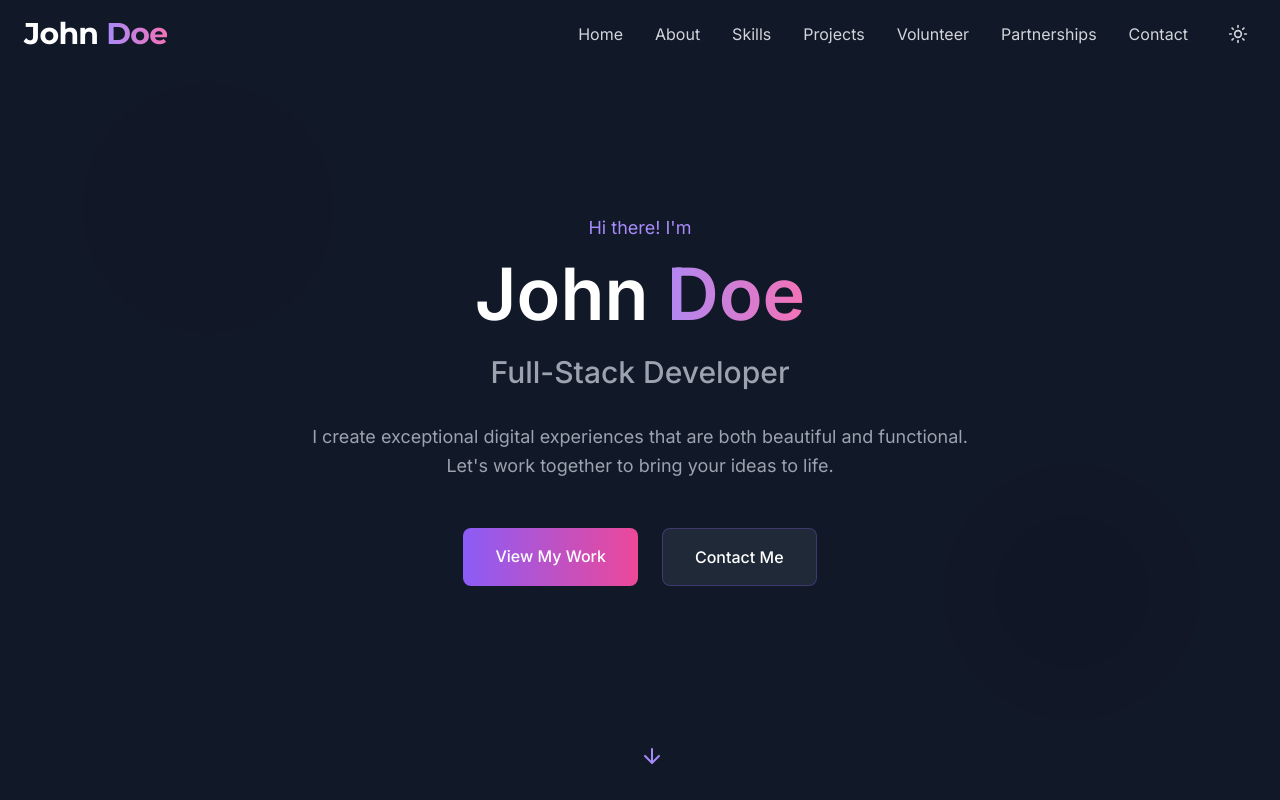
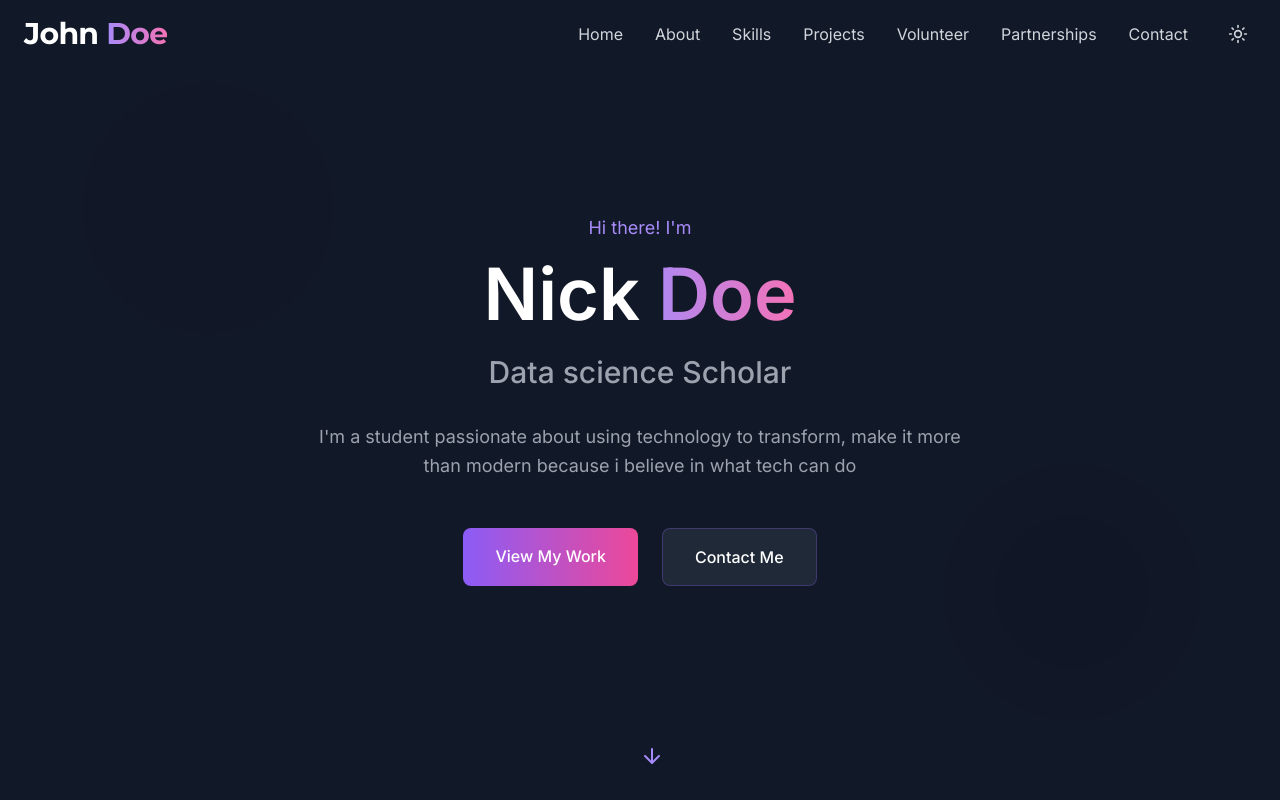
Before and after one commit to nick-otimo/My_new_portfolio, a React (Vite) app: page / in a window 1280 px wide. Shown: the top 800 px of the page. Built offline with nearby package versions, Linux system fonts and the light colour scheme.

Commit message:
Update Hero.tsx

```diff
--- a/src/components/Hero.tsx
+++ b/src/components/Hero.tsx
@@ -16,17 +16,16 @@ const Hero: React.FC = () => {
         <div className="max-w-4xl mx-auto text-center">
           <p className="text-purple-400 text-lg mb-4">Hi there! I'm</p>
           <h1 className="text-5xl md:text-7xl font-bold mb-6 leading-tight">
-            <span className="text-white">John</span>
+            <span className="text-white">Nick</span>
             <span className="bg-gradient-to-r from-purple-400 to-pink-400 text-transparent bg-clip-text"> Doe</span>
           </h1>
 
           <h2 className="text-2xl md:text-3xl font-medium text-gray-400 mb-8">
-            Full-Stack Developer
+           Data science Scholar
           </h2>
 
           <p className="text-lg text-gray-400 mb-12 max-w-2xl mx-auto leading-relaxed">
-            I create exceptional digital experiences that are both beautiful and functional.
-            Let's work together to bring your ideas to life.
+            I'm a student passionate about using technology to transform, make it more than modern because i believe in what tech can do
           </p>
 
           <div className="flex flex-col sm:flex-row gap-6 justify-center">
```
